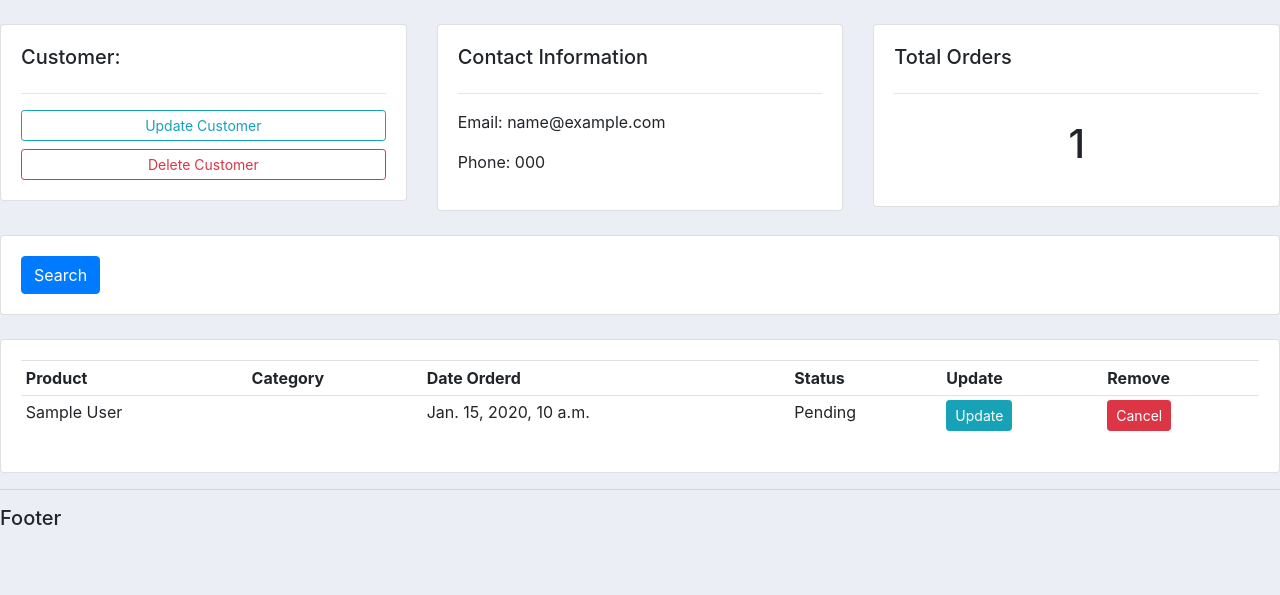
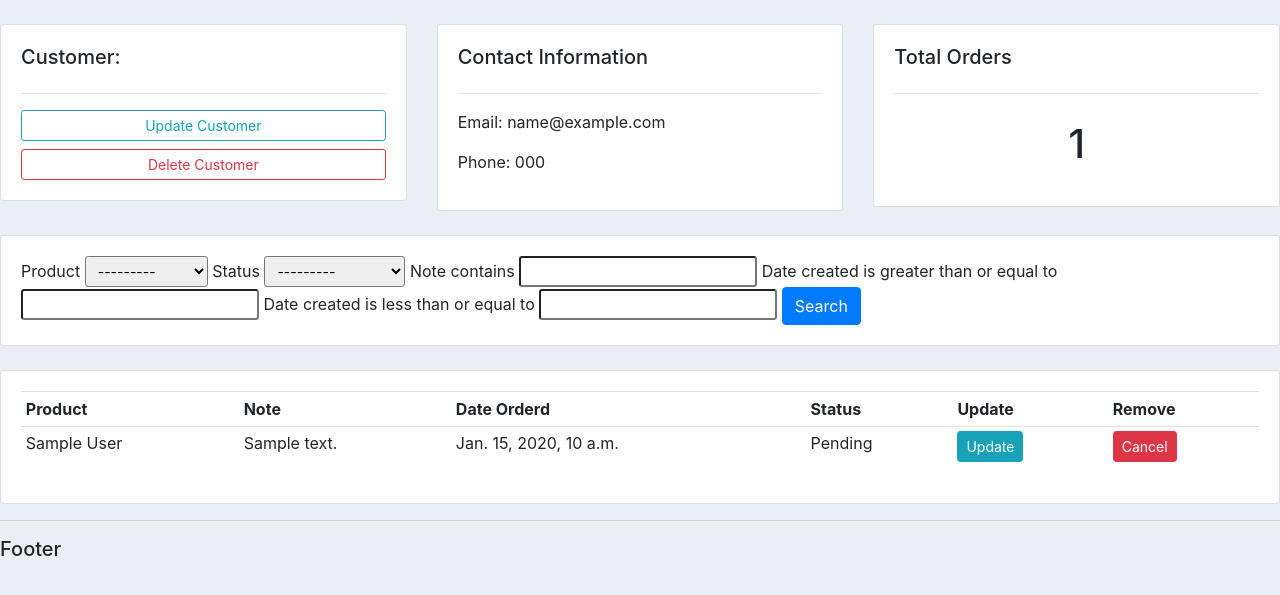
Before and after one commit to munna710/CRM, a Django app: page /customers/1/ in a window 1280 px wide. Shown: the part 56-651 px from the top of the page. Run offline with Django 5.2, Linux system fonts and the light colour scheme; tables that the repository leaves empty hold one stand-in row (values such as "Sample post"); some libraries are stand-ins or nearby versions.

Commit message:
updated filters

```diff
--- /dev/null
+++ b/accounts/filters.py
@@ -0,0 +1,12 @@
+import django_filters
+from django_filters import DateFilter, CharFilter
+from . models import *
+
+class OrderFilter(django_filters.FilterSet):
+    start_date = DateFilter(field_name='date_created', lookup_expr='gte')
+    end_date = DateFilter(field_name='date_created', lookup_expr='lte')
+    note = CharFilter( field_name = 'note',lookup_expr='icontains')
+    class Meta:
+        model = Order
+        fields = '__all__'
+        exclude = ['Customer', 'date_created']
--- a/accounts/models.py
+++ b/accounts/models.py
@@ -37,6 +37,7 @@
     product = models.ForeignKey(Product, null=True, on_delete=models.SET_NULL)
     date_created = models.DateTimeField(auto_now_add=True, null=True)
     status = models.CharField(max_length=200, null=True, choices=STATUS)
+    note = models.CharField(max_length=1000, null=True)
 
     def __str__(self):
 	    return str(self.product)
--- a/accounts/templates/accounts/customer.html
+++ b/accounts/templates/accounts/customer.html
@@ -1,6 +1,7 @@
 {% extends 'accounts/main.html' %}
 
 {% block content %}
+{% load widget_tweaks %}
 <br>
 
 <div class="row">
@@ -38,10 +39,10 @@
 	<div class="col">
 		<div class="card card-body">
 			<form method="get">
-		    {% comment %} {% for field in filter.form %}
+		    {% for field in my_filter.form %}
 		    	{{field.label}}
 		    	{{field|add_class:'form-control-sm'}}
-		    {% endfor %} {% endcomment %}
+		    {% endfor %}
 		    <button class="btn btn-primary" type="submit">Search</button>
 		  </form>
 		</div>
@@ -56,7 +57,7 @@
 			<table class="table table-sm">
 				<tr>
 					<th>Product</th>
-					<th>Category</th>
+					<th>Note</th>
 					<th>Date Orderd</th>
 					<th>Status</th>
 					<th>Update</th>
@@ -65,7 +66,7 @@
 				{% for order in orders %}
 					<tr>
 						<td>{{order.product}} </td>
-						<td>{{order.category}} </td>
+						<td>{{order.note}} </td>
 						<td>{{order.date_created}} </td>
 						<td>{{order.status}} </td>
 						<td><a class="btn btn-sm btn-info" href="{% url 'update_order' order.id %} ">Update</a></td>
--- a/accounts/views.py
+++ b/accounts/views.py
@@ -1,8 +1,7 @@
 from django.shortcuts import render,redirect
-
-# Create your views here.
 from .models import *
 from .forms import OrderForm
+from .filters import OrderFilter
 def dashboard(request):
     orders = Order.objects.all()
     customers = Customer.objects.all()
@@ -24,7 +23,10 @@
     orders = customer.order_set.all()
     order_count = orders.count()
 
-    context = {'customer':customer, 'orders':orders, 'order_count':order_count}
+    my_filter = OrderFilter(request.GET, queryset=orders)
+    orders = my_filter.qs
+
+    context = {'customer':customer, 'orders':orders, 'order_count':order_count, 'my_filter':my_filter}
     return render(request, 'accounts/customer.html', context)
 
 def createOrder(request):
--- a/crm/settings.py
+++ b/crm/settings.py
@@ -38,6 +38,8 @@
     'django.contrib.messages',
     'django.contrib.staticfiles',
     'accounts',
+    'django_filters',
+    'widget_tweaks',
 ]
 
 MIDDLEWARE = [
```
Also changed, not shown: accounts/migrations/0003_order_note_alter_product_description.py (added).
